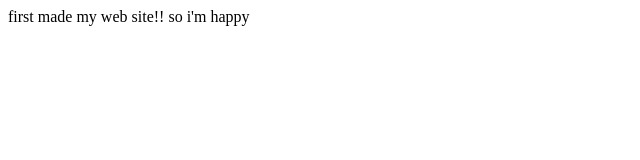
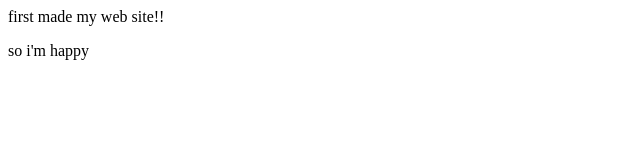
Before and after one commit to jiwoung/jiwoung, a plain HTML site: page index.html in a window 1280 px wide. Shown: the whole page, without its empty margins (0-640 px from the left). Drawn offline with Linux system fonts and the light colour scheme.

Commit message:
수정본

```diff
--- a/index.html
+++ b/index.html
@@ -5,6 +5,6 @@
     <title></title>
   </head>
   <body>
-   so i'm happy
+    <p>so i'm happy</p>
   </body>
 </html>
```
